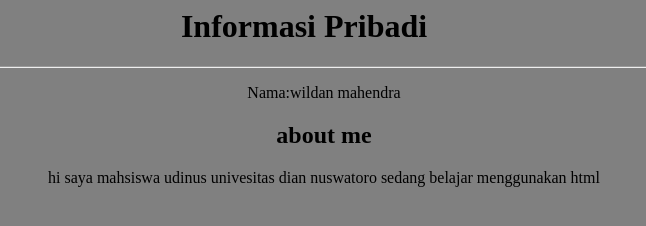
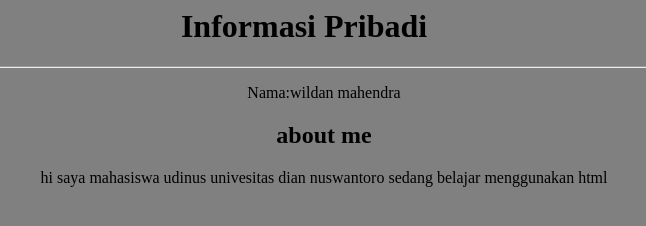
Before and after one commit to wildanmahendra/wildansecont.github.io, a plain HTML site: page home.html in a window 1280 px wide. Shown: the full height of the page, 336-982 px from the left. Drawn offline with Linux system fonts and the light colour scheme.

Commit message:
Update home.html

```diff
--- a/home.html
+++ b/home.html
@@ -11,6 +11,6 @@
 <p>
 <h2>about me </h2>
 </p>
-hi saya mahsiswa udinus univesitas dian nuswatoro sedang belajar menggunakan html
+hi saya mahasiswa udinus univesitas dian nuswantoro sedang belajar menggunakan html
   </body>
 </center>
```
